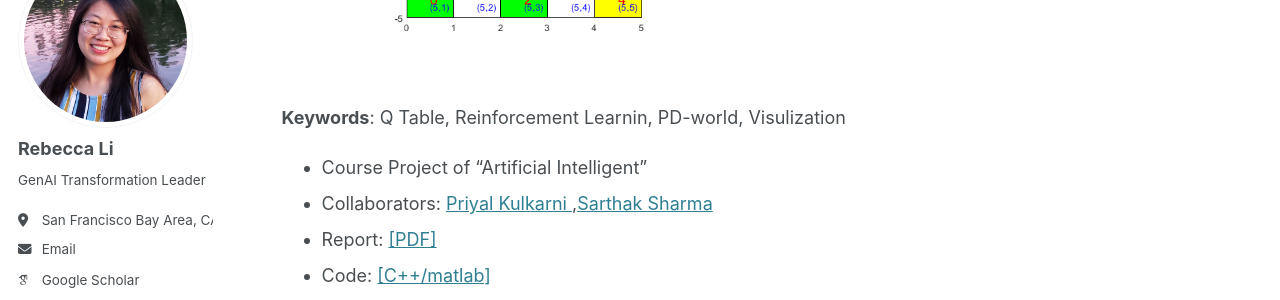
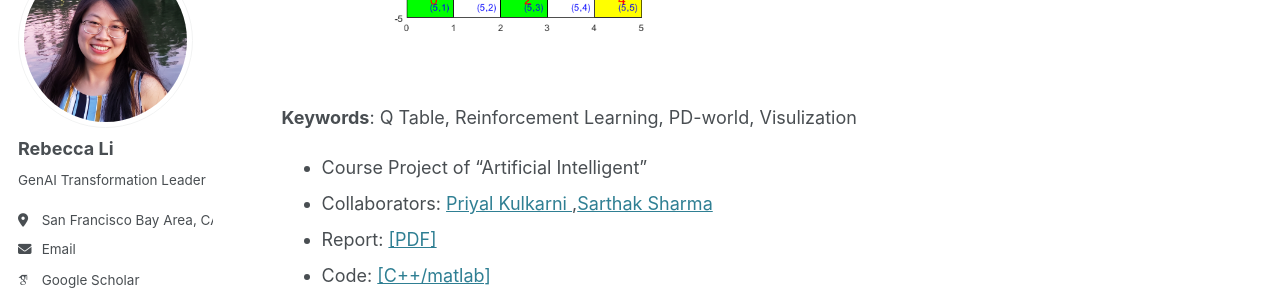
Before and after one commit to Xiaoyang-Rebecca/xiaoyang-rebecca.github.io, a Jekyll site: the page built from _portfolio/6pd.md, in a window 1280 px wide and 900 px high, scrolled down 676 px. Shown: the part 153-453 px from the top of the window. Built offline with Jekyll 4.4.1, drawn with Linux system fonts in a browser that asks for light colours; some web fonts are replaced.

```diff
--- a/_portfolio/6pd.md
+++ b/_portfolio/6pd.md
@@ -8,7 +8,7 @@ We used reinforcement learning to design a route for the deliveryman to send all
 
 <p align="center"><img src="/figures/pd.gif"  width="700" class="inline"/></p>
 
-**Keywords**:  Q Table, Reinforcement Learnin, PD-world, Visulization
+**Keywords**:  Q Table, Reinforcement Learning, PD-world, Visulization
 
 - Course Project of "Artificial Intelligent"
 - Collaborators: [Priyal Kulkarni
```
Also changed, not shown: _posts/2025-01-15-blog-post-1.md (+2 -2 lines), figures/posts/Poisson Probability Distribution.png (added).
